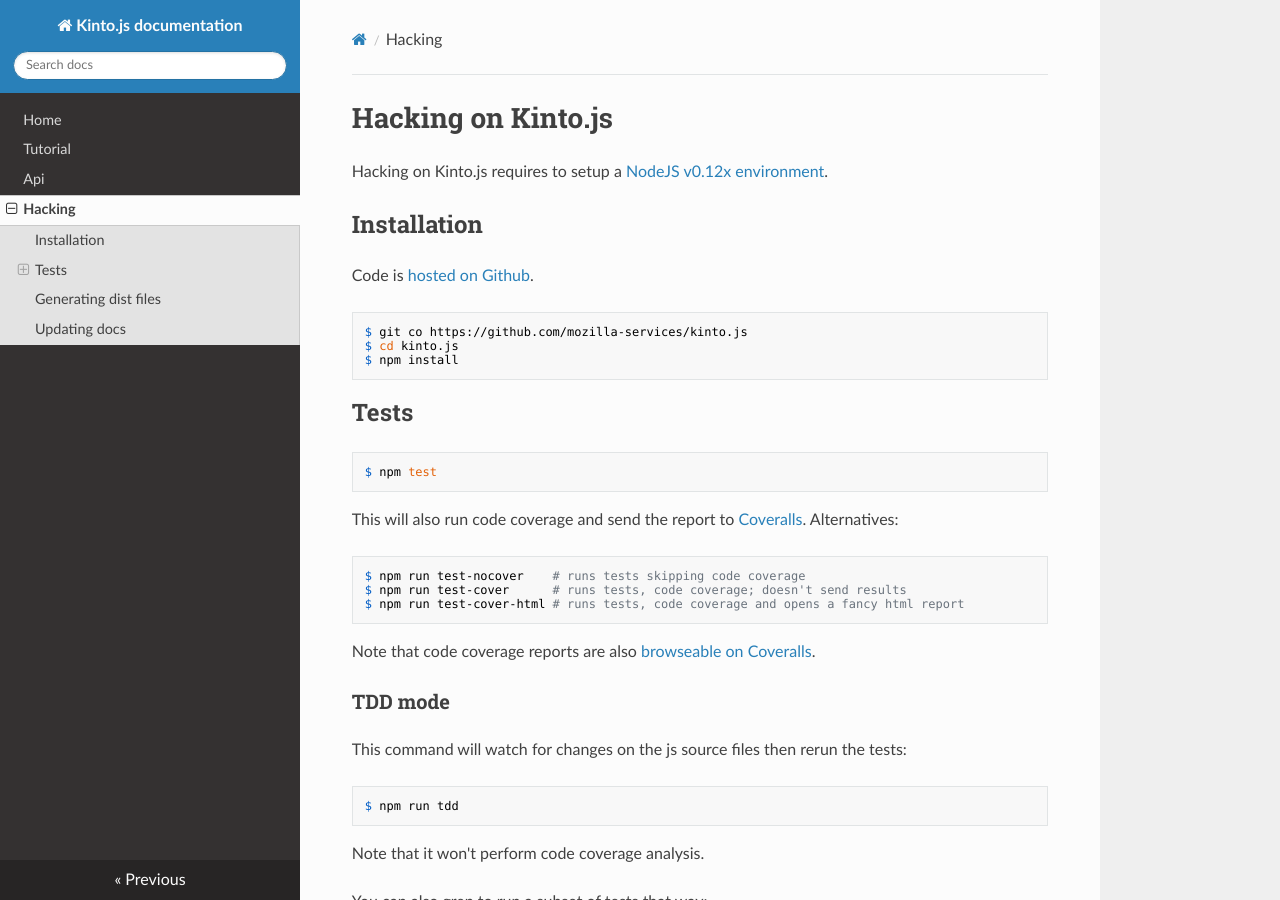
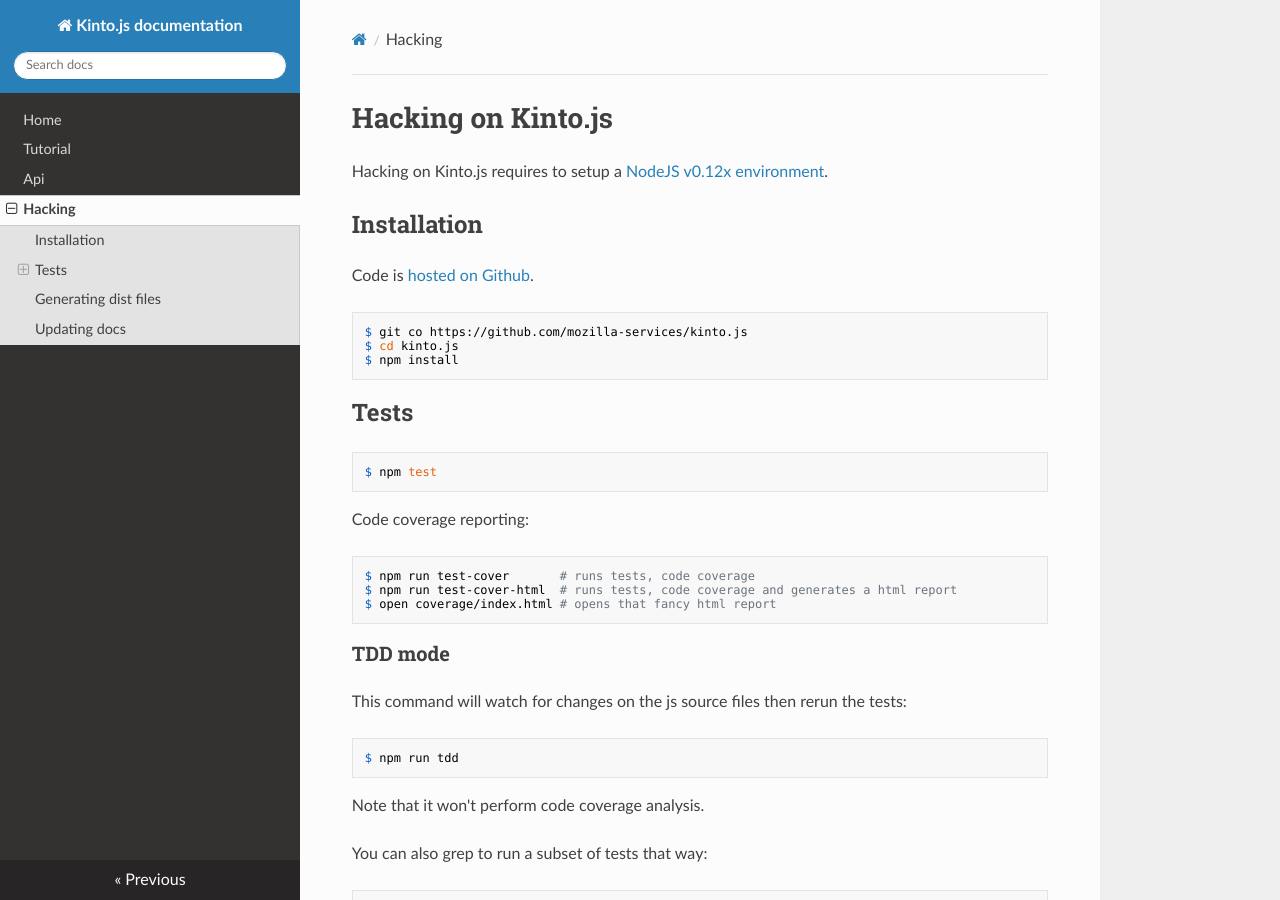
Before and after one commit to Kinto/kinto.js, an MkDocs documentation site: the page built from docs/hacking.md, in a window 1280 px wide and 900 px high. Built offline with MkDocs 1.6.1, drawn with Linux system fonts in a browser that asks for light colours; nearby versions of some CDN libraries; old or Windows-style settings are respelled for this version of MkDocs.

Commit message:
Updated docs.

```diff
--- a/docs/hacking.md
+++ b/docs/hacking.md
@@ -14,13 +14,11 @@
 
     $ npm test
 
-This will also run code coverage and send the report to [Coveralls](http://coveralls.io/). Alternatives:
+Code coverage reporting:
 
-    $ npm run test-nocover    # runs tests skipping code coverage
-    $ npm run test-cover      # runs tests, code coverage; doesn't send results
-    $ npm run test-cover-html # runs tests, code coverage and opens a fancy html report
-
-Note that code coverage reports are also [browseable on Coveralls](https://coveralls.io/r/mozilla-services/kinto.js).
+    $ npm run test-cover       # runs tests, code coverage
+    $ npm run test-cover-html  # runs tests, code coverage and generates a html report
+    $ open coverage/index.html # opens that fancy html report
 
 ### TDD mode
 
```
Also changed, not shown: README.md (+1 -1 lines), docs/index.md (+1 -1 lines).
